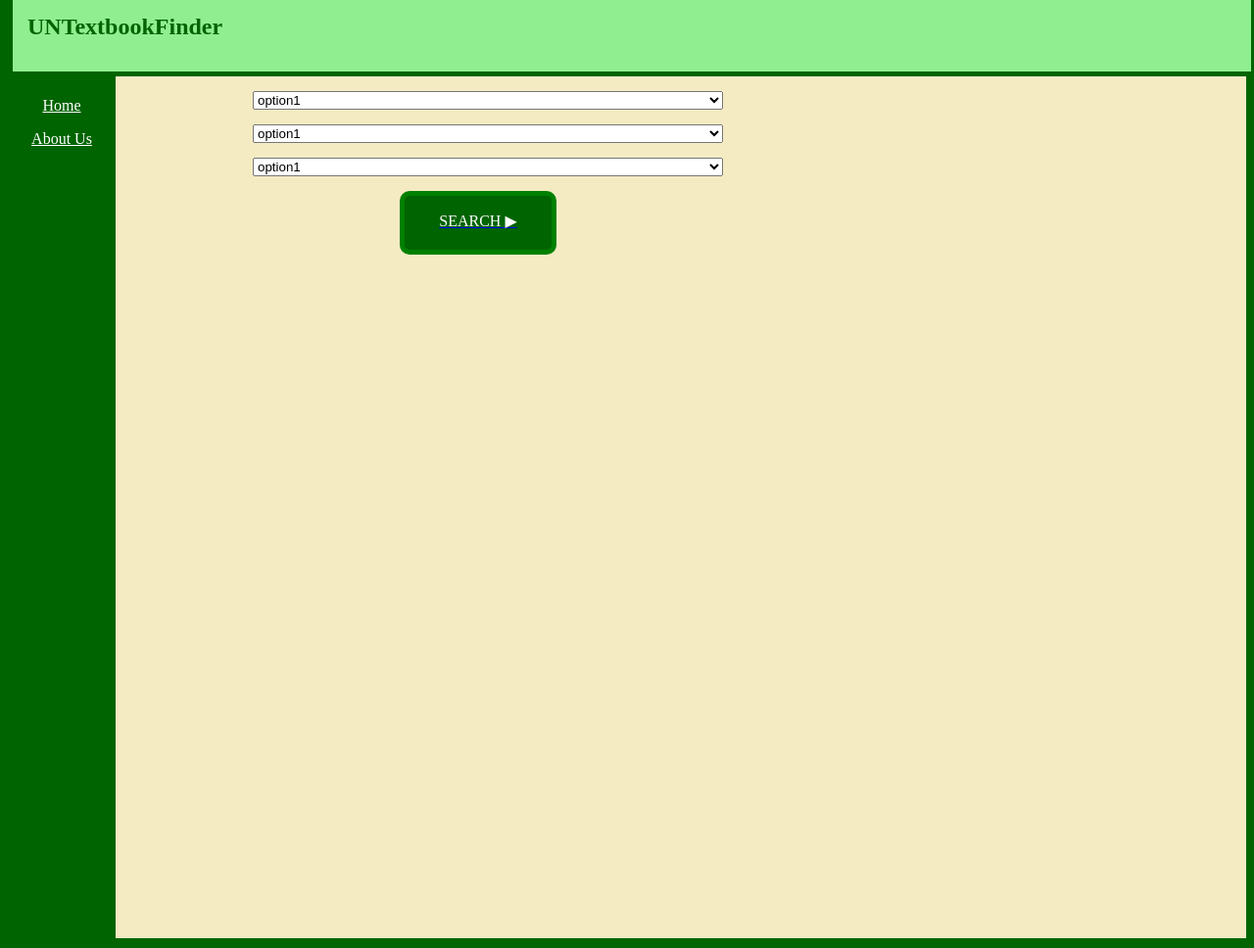
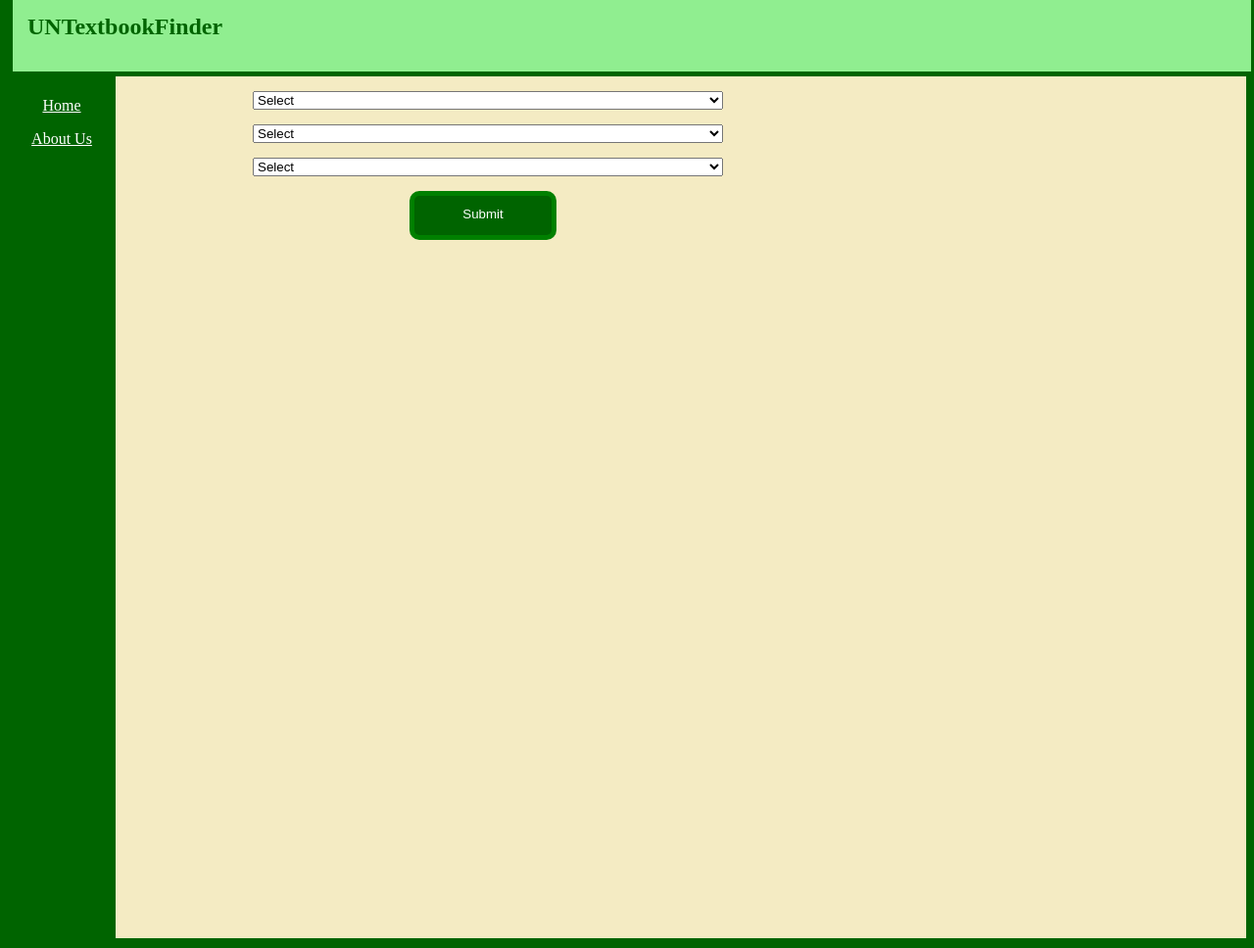
Before and after one commit to jmc0592/csce4444, a PHP site: page / in a window 1280 px wide. Shown: the whole page at 98% size. Run offline with PHP 8.4, Linux system fonts and the light colour scheme; some libraries are stand-ins or nearby versions.

Commit message:
added form and changed the button to a proper form button

```diff
--- a/site/css/stylesheet.css
+++ b/site/css/stylesheet.css
@@ -91,8 +91,10 @@
 	border-width:5px;
 	border-radius:10px;
 	background-color: darkgreen;
-	margin-left:150px;
+	margin-left:300px;
 	margin-top:15px;
+	color:white;
+	cursor:pointer;
 }
 
 #button p{
--- a/site/index.php
+++ b/site/index.php
@@ -13,31 +13,32 @@
 		<p><a href="">About Us</a></p>
 	</div>
 	<div id = "right">
+		<form id="bookform" action="search/search.php">
 			<div id = "select">
-			<select class = "selectmenus">
+				<select class = "selectmenus" name = "department" form="bookform">
+					<option value="" disabled="disabled" selected="selected">Select</option>
 					<option value="option1">option1</option>
 					<option value="option2">option2</option>
 					<option value="option3">option3</option>
 					<option value="option4">option4</option>
 				</select>
-			<select class = "selectmenus">
+				<select class = "selectmenus" name = "course" form="bookform">
+					<option value="" disabled="disabled" selected="selected">Select</option>
 					<option value="option1">option1</option>
 					<option value="option2">option2</option>
 					<option value="option3">option3</option>
 					<option value="option4">option4</option>
 				</select>
-			<select class = "selectmenus">
+				<select class = "selectmenus" name = "section" form="bookform">
+					<option value="" disabled="disabled" selected="selected">Select</option>
 					<option value="option1">option1</option>
 					<option value="option2">option2</option>
 					<option value="option3">option3</option>
 					<option value="option4">option4</option>
 				</select>
-			<a href="search/search.php">
-				<div id = "button">
-					<p>SEARCH &#9654;</p>
 			</div>
-			</a>
-		</div>
+		<input id="button" type = "submit">
+		</form>
 	</div>
 	<div id = "footer">
 	</div>
```
Lines whose indentation alone changed are shown as unchanged.
